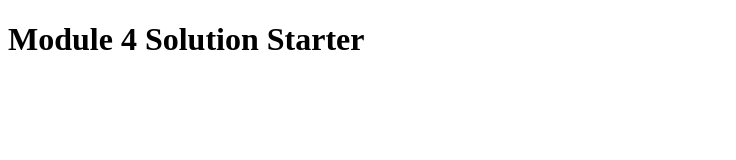
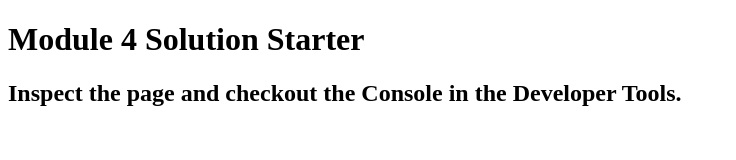
Before and after one commit to leguim-repo/coursera-fullstack-course4, a plain HTML site: page module4-solution/index.html in a window 1280 px wide. Shown: the whole page, without its empty margins (0-736 px from the left). Drawn offline with Linux system fonts and the light colour scheme.

Commit message:
little note on index.hmtl

```diff
--- a/module4-solution/index.html
+++ b/module4-solution/index.html
@@ -9,5 +9,6 @@
 </head>
 <body>
   <h1>Module 4 Solution Starter</h1>
+  <h2>Inspect the page and checkout the Console in the Developer Tools.</h2>
 </body>
 </html>
```
